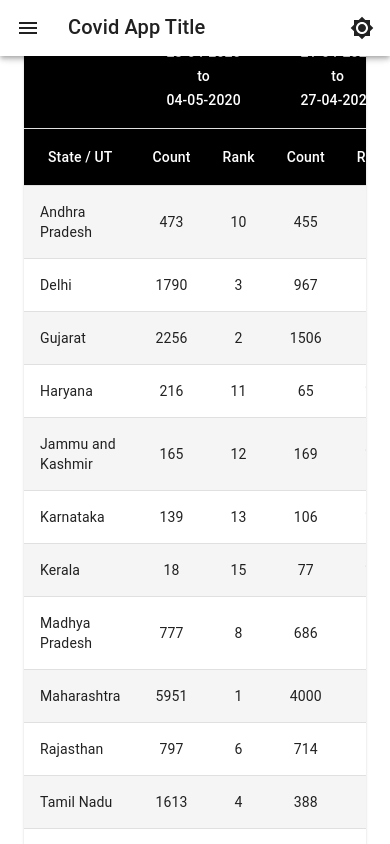
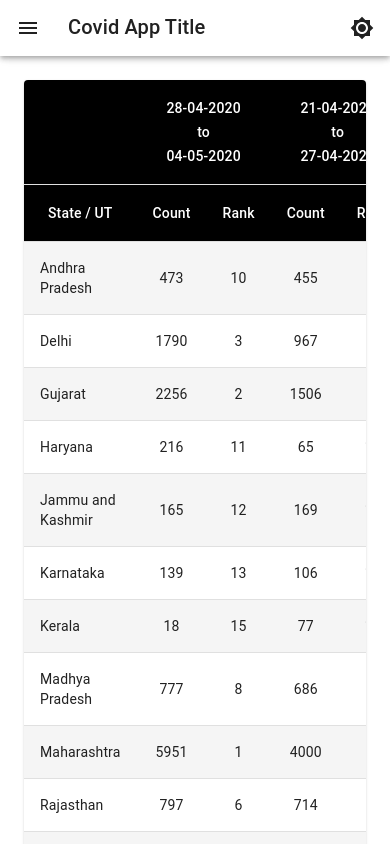
Before and after one commit to praty94/covid-app-isi, a React (Create React App) app: page / in a window 390 px wide. Built offline with nearby package versions, Linux system fonts and the light colour scheme.

Commit message:
fixed mobile margintop

```diff
--- a/src/HOC/Wrapper.jsx
+++ b/src/HOC/Wrapper.jsx
@@ -9,6 +9,9 @@ const useStyles = makeStyles((theme) => ({
         width: `calc(100% - ${drawerWidth}px)`,
         marginLeft: drawerWidth,
         marginTop:appBarHeight
+      },
+      [theme.breakpoints.up('xs')]:{
+        marginTop:56
       },
     background:theme.palette.primary.main
   },
```
